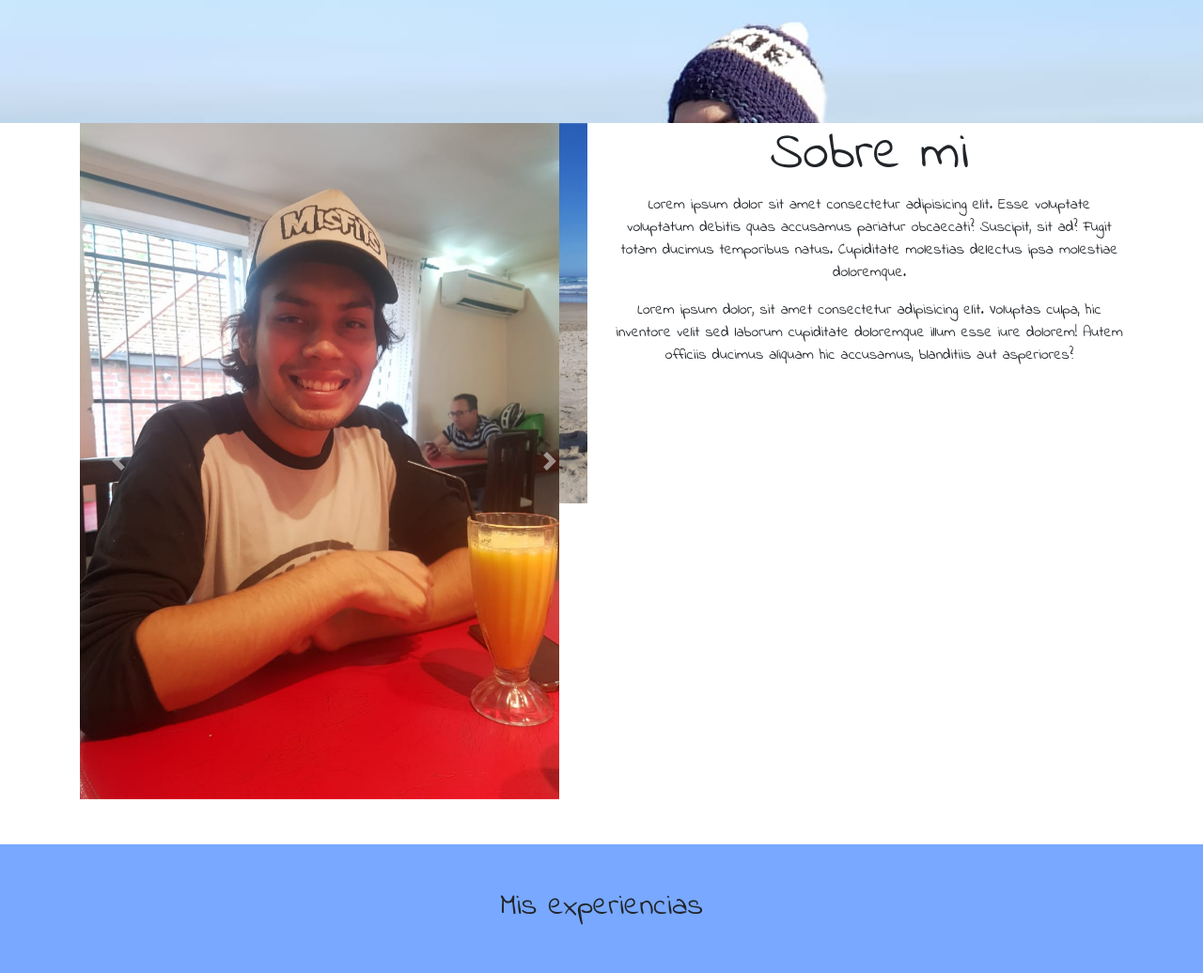
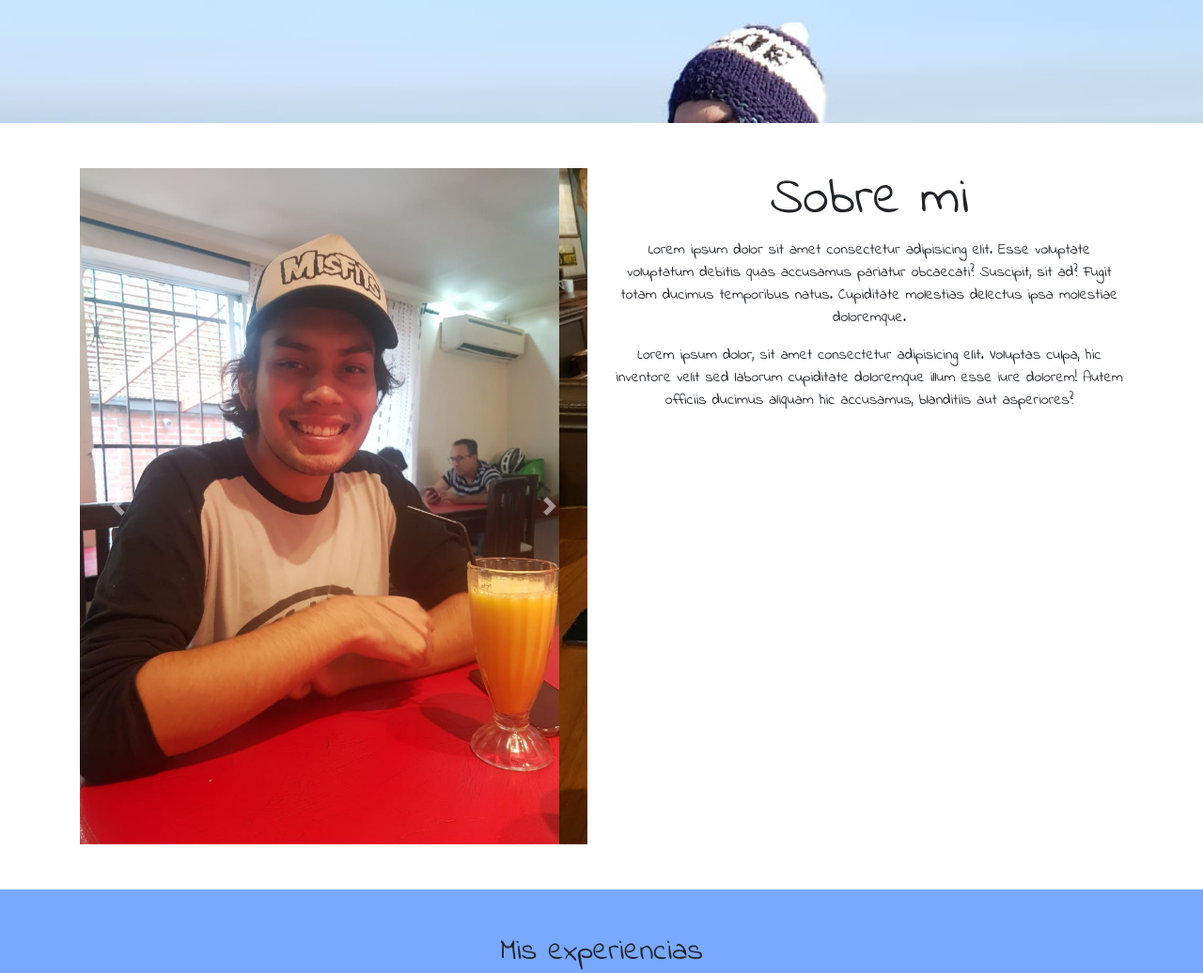
Before and after one commit to rebelionska/portafolio, a plain HTML site: page index.html in a window 1280 px wide. Shown: the part 1000-2036 px from the top of the page at 94% size. Drawn offline with nearby package versions, Linux system fonts and the light colour scheme; a script that the page names is missing; a web font is replaced by a local one.

Commit message:
modifique una foto de carousel y le puse un padding top al section

```diff
--- a/index.html
+++ b/index.html
@@ -61,7 +61,7 @@
 
 
 
-       <section class="text-center">
+       <section class="text-center pt-5">
          <div class="container">
            <div class="row">
              <div class="col-xl-6">
@@ -72,10 +72,10 @@
                     <img src="asset/img/yo1.jpeg" class="d-block w-100" alt="...">
                   </div>
                   <div class="carousel-item">
-                    <img src="asset/img/yo2.jpeg" class="d-block w-100" alt="...">
+                    <img src="asset/img/yo3.jpeg" class="d-block w-100" alt="...">
                   </div>
                   <div class="carousel-item">
-                    <img src="asset/img/yo3.jpeg" class="d-block w-100" alt="...">
+                    <img src="asset/img/yo4.jpeg" class="d-block w-100" alt="...">
                   </div>
                 </div>
                 <a class="carousel-control-prev" href="#carouselExampleControls" role="button" data-slide="prev">
```
Also changed, not shown: asset/img/yo4.jpeg (added).
